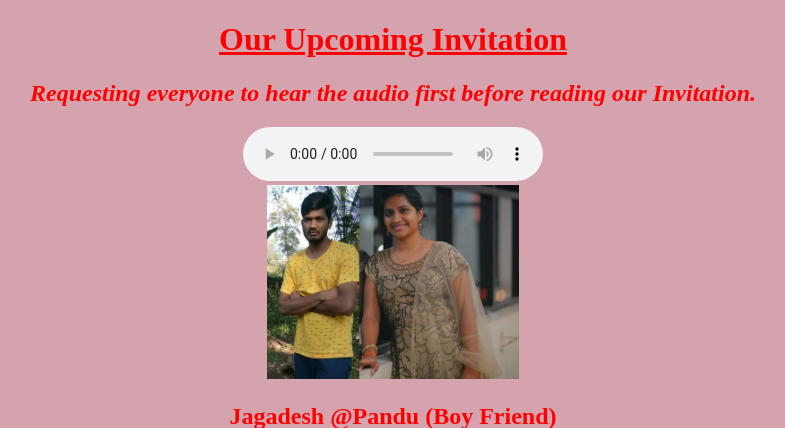
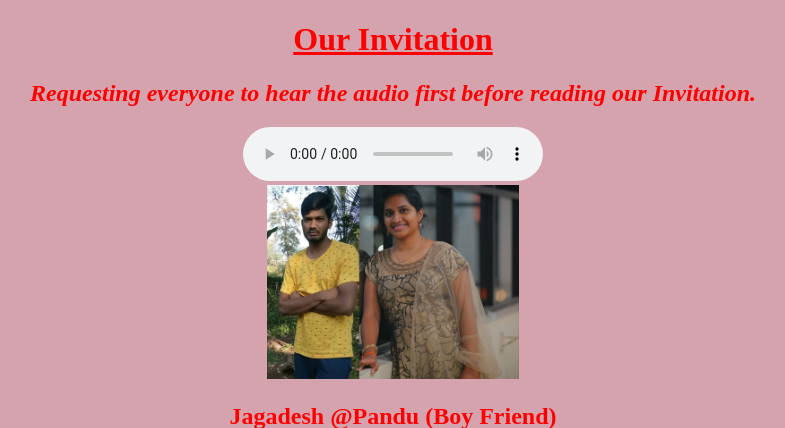
Before and after one commit to narman2430/xxysds, a Python web app: template templates/index.html in a window 1280 px wide. Shown: the top 428 px of the page, without its empty margins (247-1032 px from the left). Run offline with Jinja, Linux system fonts and the light colour scheme; the template is opened without the code that fills it, so the values that code supplies are empty; grey boxes are pictures that could not be loaded.

Commit message:
Update index.html

```diff
--- a/templates/index.html
+++ b/templates/index.html
@@ -20,24 +20,13 @@
 <!--         <script>
 <!--             alert("Do not take screenshot of this page"); -->
 <!--         </script> -->
-       <style>
-        .b-g {
-  background-image: url('static\bajji.jpg');
-  background-repeat: no-repeat;
-/*   background-position: center center; */
-  background-attachment: fixed;
-  background-size: cover;
-}
-       </style>
-    <div class="b-g">
-    </div>
     </head>
 
     <body bgcolor=#d4a3ae>
 
     <center>
 
-        <h1> <b><font color="red"><u>Our Upcoming Invitation</u></font></b> </h1>
+        <h1> <b><font color="red"><u>Our Invitation</u></font></b> </h1>
         <h2> <b><font color="red"><i>Requesting everyone to hear the audio first before reading our Invitation.</i></font></b> </h2>
         <audio controls autoplay loop>
             <source src="static\source.mp3" type="audio/mp3">
```
